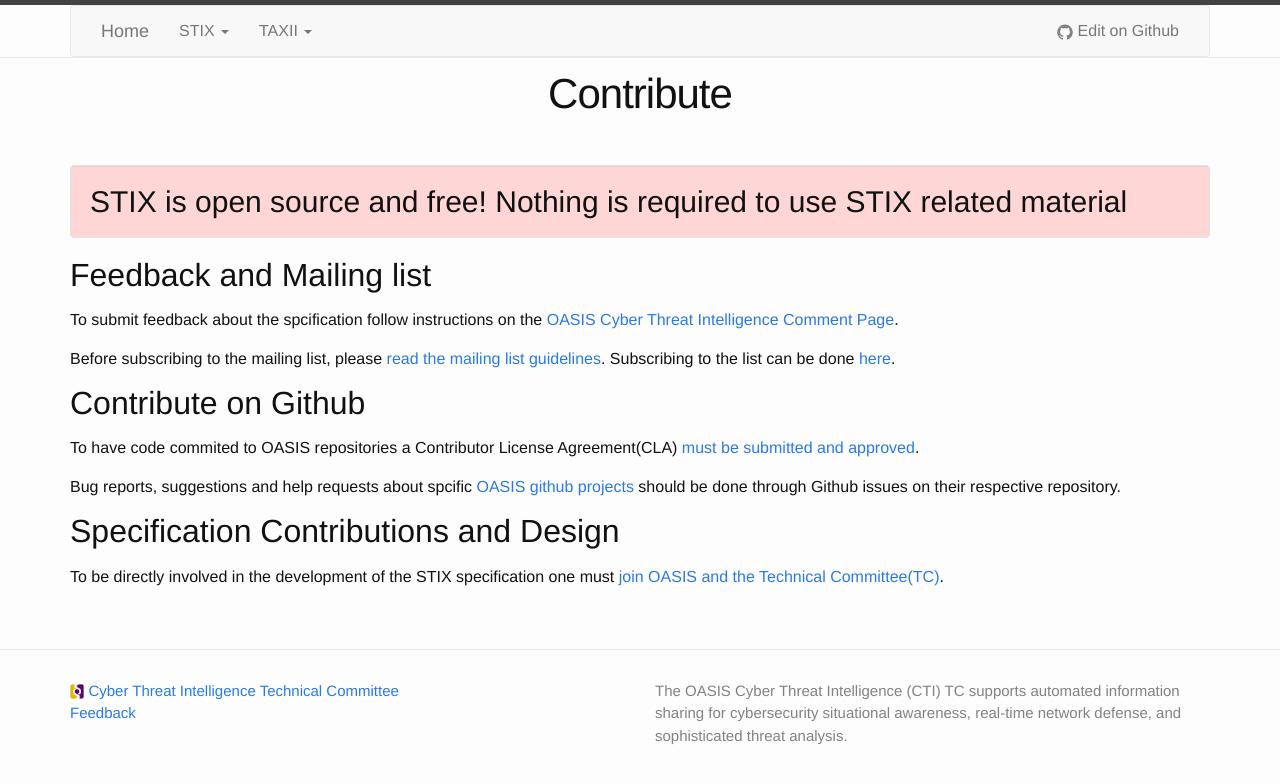
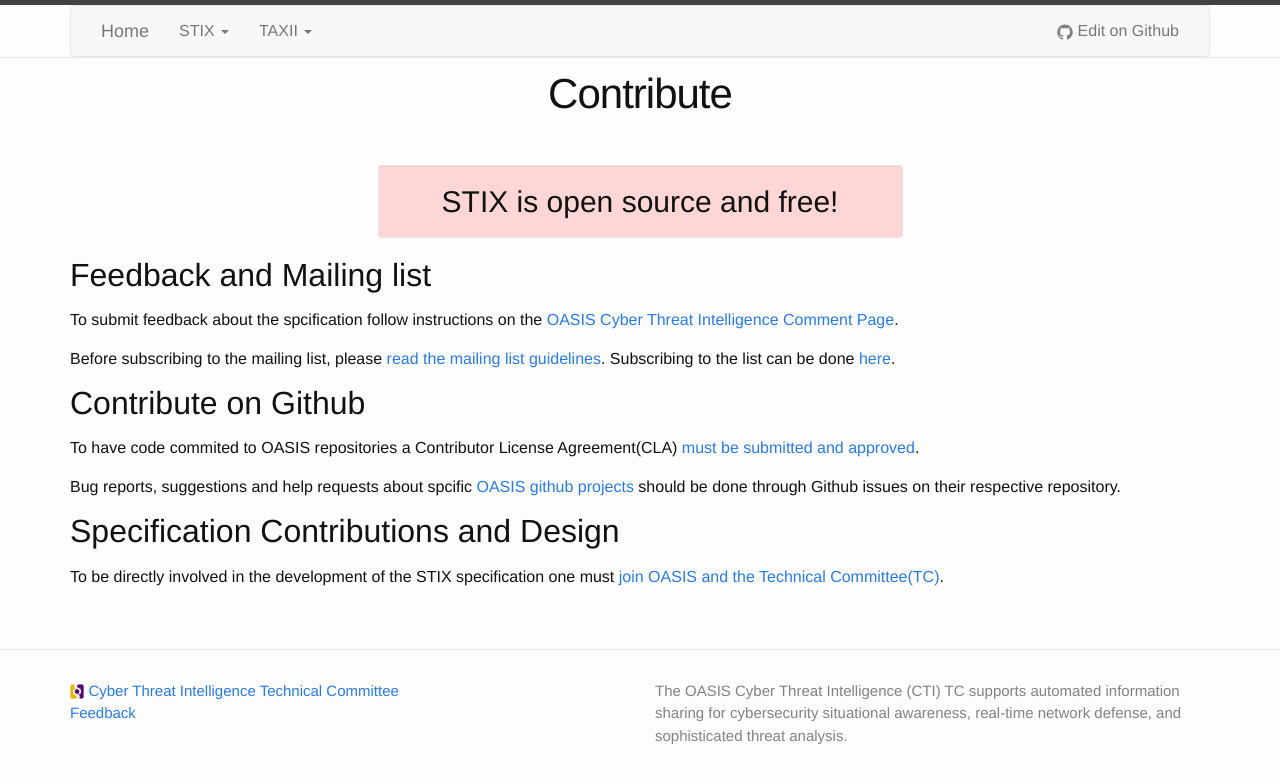
Before and after one commit to oasis-open/cti-documentation, a Jekyll site: the page built from stix/contribute.md, in a window 1280 px wide. Shown: the top 784 px of the page. Built offline with Jekyll 4.4.1, drawn with Linux system fonts in a browser that asks for light colours.

Commit message:
Centered Header
Changed language to be more specific

```diff
--- a/stix/contribute.md
+++ b/stix/contribute.md
@@ -4,7 +4,11 @@
 categories: stix
 ---
 
-<div class="h2 well info-bo ltred" span="markdown"> STIX is open source and free! Nothing is required to use STIX related material</div>
+<div class="col-md-12">
+    <div class="col-md-6 col-md-offset-3 text-center">
+        <div class="h2 well info-bo ltred" span="markdown"> STIX is open source and free!</div>
+    </div>
+</div>
 
 ## Feedback and Mailing list
 
```
